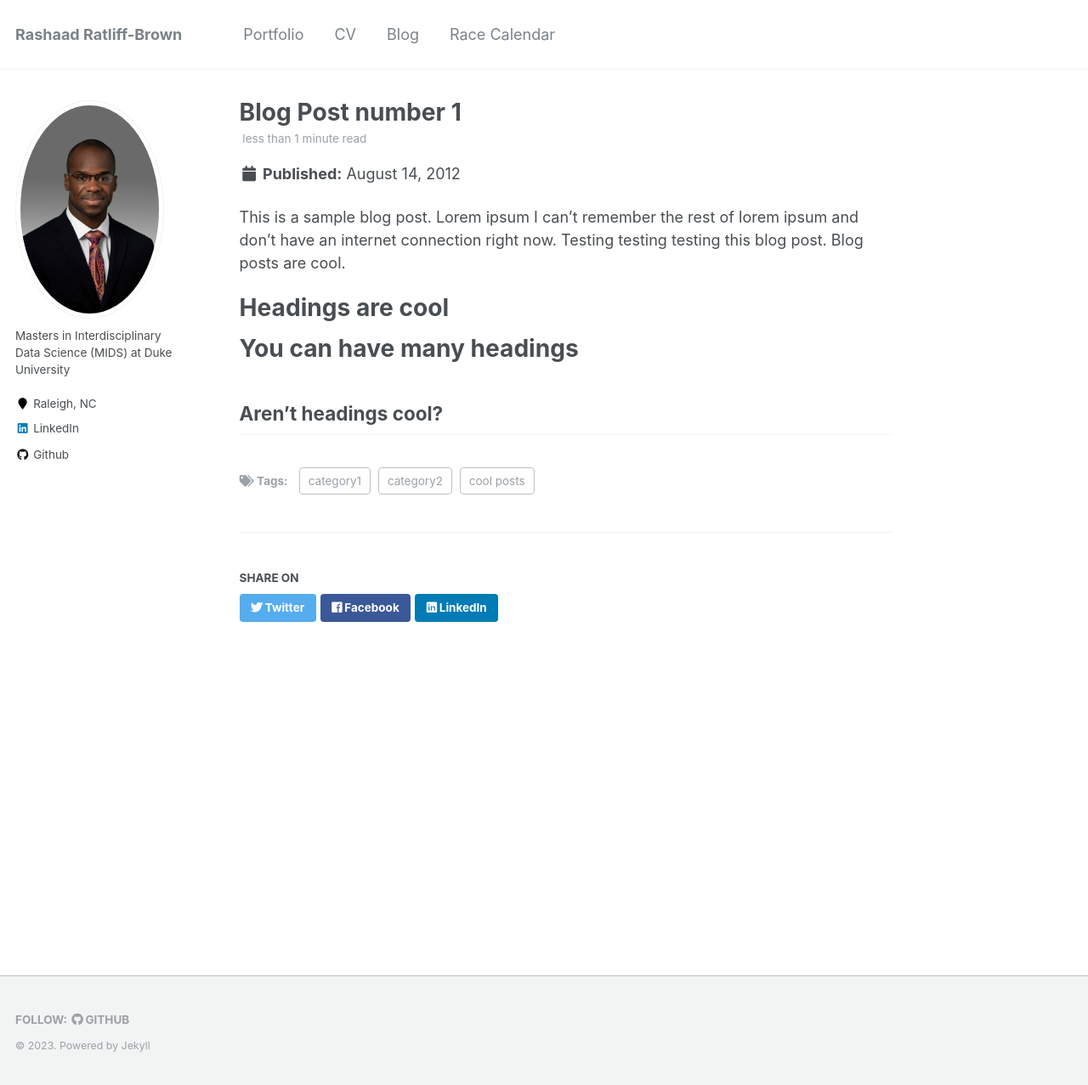
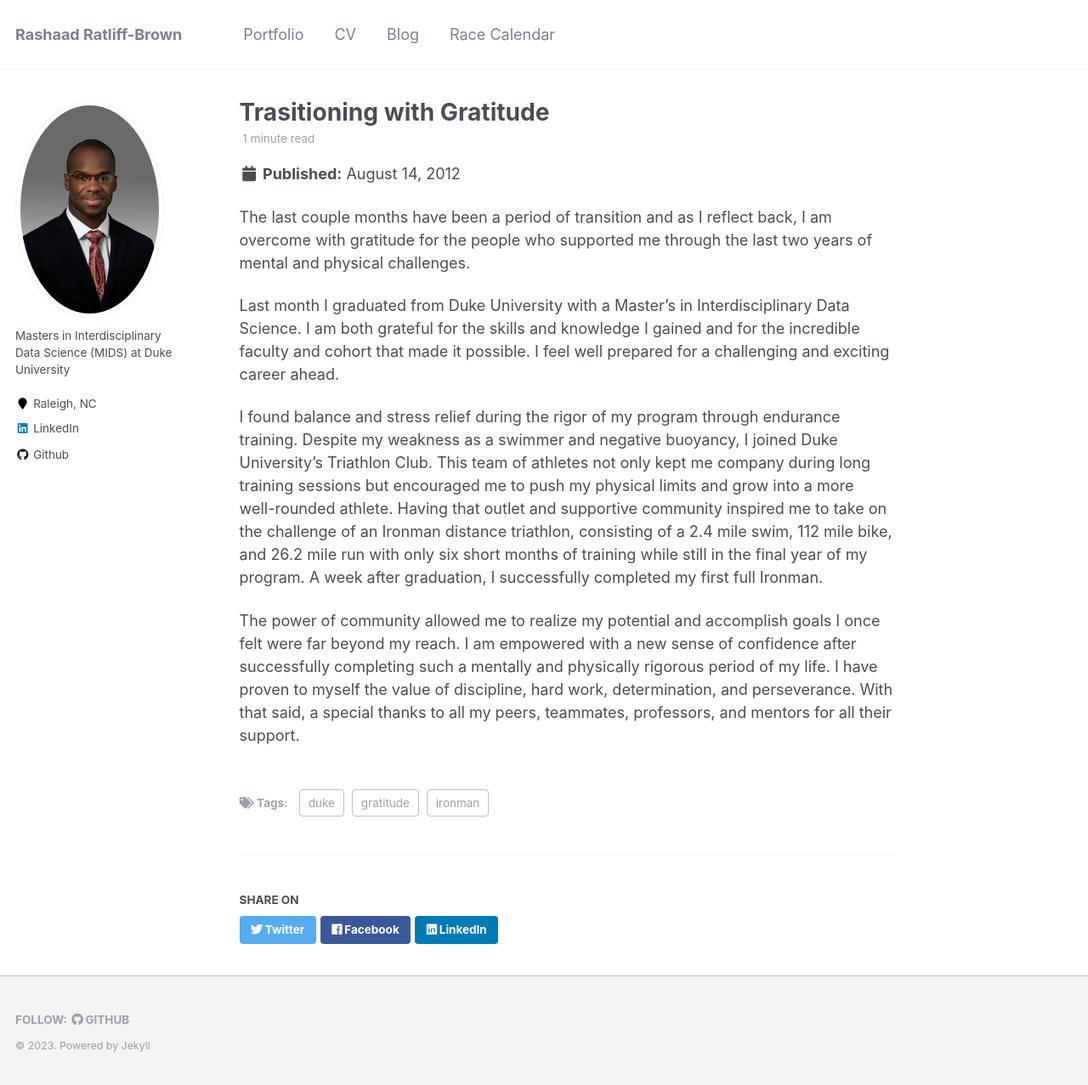
Before and after one commit to caratliff/caratliff.github.io, a Jekyll site: the page built from _posts/2012-08-14-blog-post-1.md, in a window 1280 px wide and 1277 px high. Shown: the whole window at 85% size. Built offline with Jekyll 4.4.1, drawn with Linux system fonts in a browser that asks for light colours.

Commit message:
Update 2012-08-14-blog-post-1.md

```diff
--- a/_posts/2012-08-14-blog-post-1.md
+++ b/_posts/2012-08-14-blog-post-1.md
@@ -1,20 +1,17 @@
 ---
-title: 'Blog Post number 1'
+title: 'Trasitioning with Gratitude'
 date: 2012-08-14
 permalink: /posts/2012/08/blog-post-1/
 tags:
-  - cool posts
-  - category1
-  - category2
+  - duke
+  - gratitude
+  - ironman
 ---
 
-This is a sample blog post. Lorem ipsum I can't remember the rest of lorem ipsum and don't have an internet connection right now. Testing testing testing this blog post. Blog posts are cool.
+The last couple months have been a period of transition and as I reflect back, I am overcome with gratitude for the people who supported me through the last two years of mental and physical challenges.
 
-Headings are cool
-======
+Last month I graduated from Duke University with a Master’s in Interdisciplinary Data Science. I am both grateful for the skills and knowledge I gained and for the incredible faculty and cohort that made it possible. I feel well prepared for a challenging and exciting career ahead.
 
-You can have many headings
-======
+I found balance and stress relief during the rigor of my program through endurance training. Despite my weakness as a swimmer and negative buoyancy, I joined Duke University’s Triathlon Club. This team of athletes not only kept me company during long training sessions but encouraged me to push my physical limits and grow into a more well-rounded athlete. Having that outlet and supportive community inspired me to take on the challenge of an Ironman distance triathlon, consisting of a 2.4 mile swim, 112 mile bike, and 26.2 mile run with only six short months of training while still in the final year of my program.  A week after graduation, I successfully completed my first full Ironman.
 
-Aren't headings cool?
-------
+The power of community allowed me to realize my potential and accomplish goals I once felt were far beyond my reach. I am empowered with a new sense of confidence after successfully completing such a mentally and physically rigorous period of my life. I have proven to myself the value of discipline, hard work, determination, and perseverance. With that said, a special thanks to all my peers, teammates, professors, and mentors for all their support.
```
